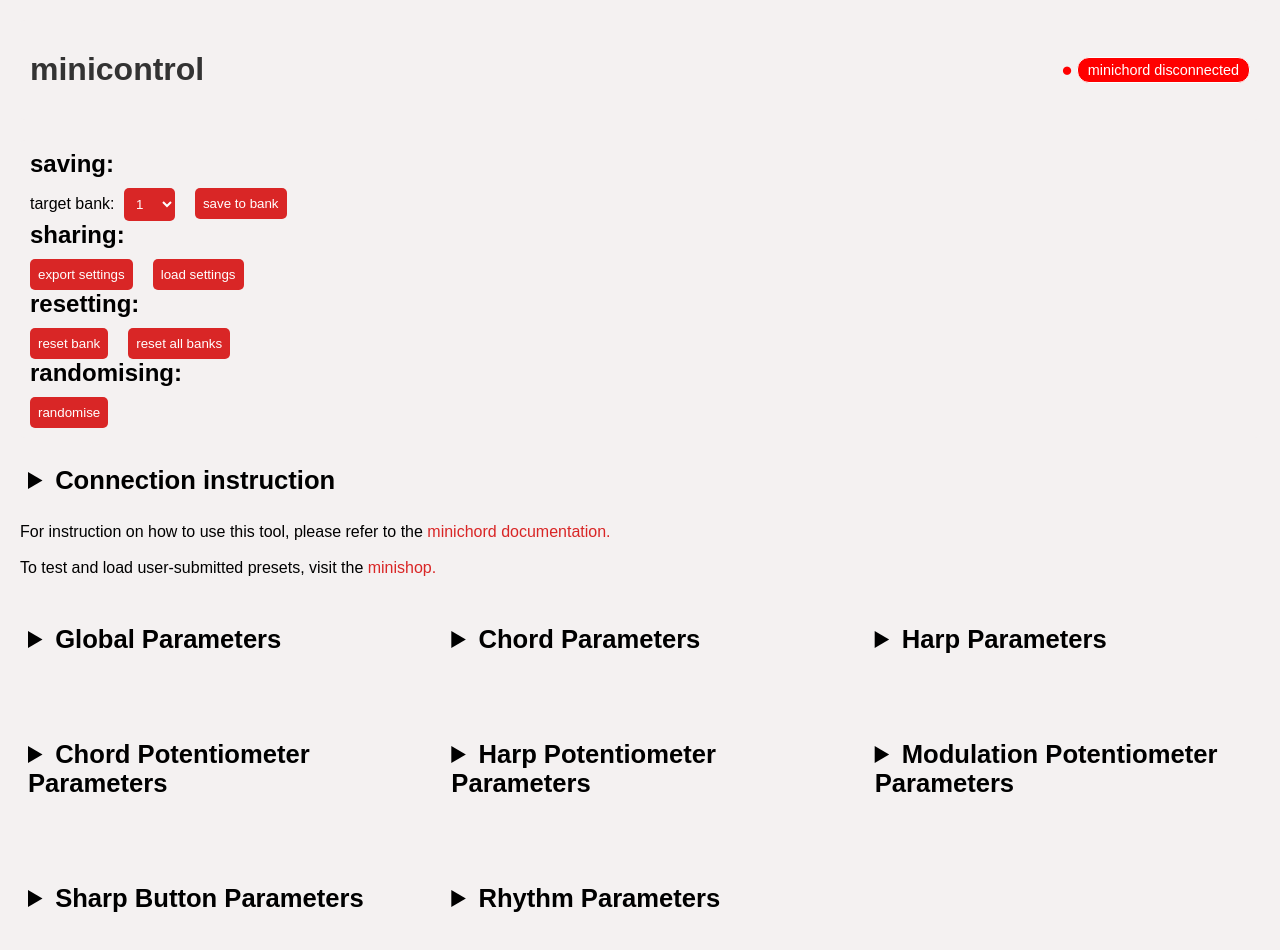
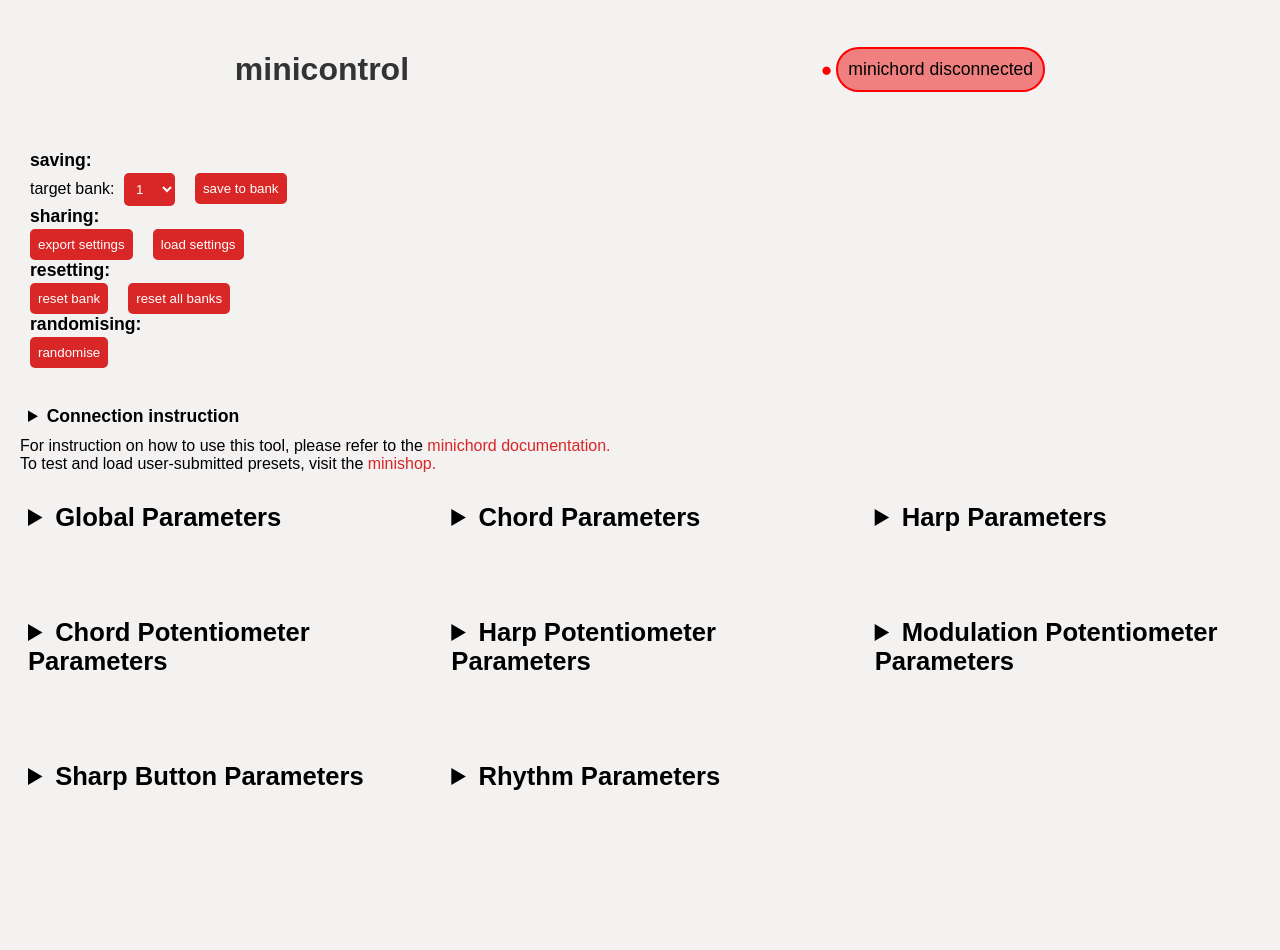
Before and after one commit to terminalwaltz/minicontrol, a plain HTML site: page index.html in a window 1280 px wide. After the commit the page ends 839 px from the top, so only its background shows below. Drawn offline with Linux system fonts and the light colour scheme.

Commit message:
More formatting, notification bubble, font sizes, padding, margins

```diff
--- a/index.html
+++ b/index.html
@@ -15,7 +15,7 @@
     }
     .status-header {
       display: flex;
-      justify-content: space-between;
+      justify-content: space-around;
       align-items: center;
       background-color: hsl(var(--primary-color-hue, 0), 10%, 95%);
       color: #333;
@@ -36,22 +36,22 @@
       color: red;
     }
     #notification-bubble {
-      padding: 4px 10px;
-      background: green;
-      color: #fff;
-      border: 1px solid #fff;
-      border-radius: 12px;
-      font-size: 0.9em;
+      padding: 10px 10px;
+      background: lightgreen;
+      color: black;
+      border: 2px solid green;
+      border-radius: 25px;
+      font-size: 1.1em;
       font-weight: 500;
       display: none;
     }
     .connected #notification-bubble {
-      background: green;
-      border: 1px solid #fff;
+      background: lightgreen;
+      border: 2px solid green;
     }
     .disconnected #notification-bubble {
-      background: red;
-      border: 1px solid #fff;
+      background: lightcoral;
+      border: 2px solid red;
     }
     #header {
       margin: 20px 0;
@@ -60,7 +60,7 @@
       border-radius: 5px;
     }
     .section {
-      margin-bottom: 10px;
+      margin-bottom: 2px;
     }
     .controls {
       display: flex;
@@ -196,7 +196,7 @@
     </div>
     <div id="header">
       <div class="section">
-        <h5 style="margin: 0; font-size: 1.5em;">saving:</h5>
+        <h5 style="margin: 0; font-size: 1.1em;">saving:</h5>
       </div>
       <div class="controls">
         <div class="button_div">
@@ -223,7 +223,7 @@
         </div>
       </div>
       <div class="section">
-        <h5 style="margin: 0; font-size: 1.5em;">sharing:</h5>
+        <h5 style="margin: 0; font-size: 1.1em;">sharing:</h5>
       </div>
       <div class="controls">
         <div class="button_div">
@@ -234,7 +234,7 @@
         </div>
       </div>
       <div class="section">
-        <h5 style="margin: 0; font-size: 1.5em;">resetting:</h5>
+        <h5 style="margin: 0; font-size: 1.1em;">resetting:</h5>
       </div>
       <div class="controls">
         <div class="button_div">
@@ -245,7 +245,7 @@
         </div>
       </div>
       <div class="section">
-        <h5 style="margin: 0; font-size: 1.5em;">randomising:</h5>
+        <h5 style="margin: 0; font-size: 1.1em;">randomising:</h5>
       </div>
       <div class="controls">
         <div class="button_div">
@@ -254,7 +254,7 @@
       </div>
     </div>
     <details>
-      <summary style="width: fit-content; font-size: 1.6em; font-weight: bold; cursor: pointer;">Connection instruction</summary>
+      <summary style="width: fit-content; font-size: 1.1em; font-weight: bold; cursor: pointer;">Connection instruction</summary>
       <ul style="padding-left: 20px;">
         <li>provide the system authorization for MIDI control</li>
         <li>use a recent version of Chrome</li>
@@ -264,9 +264,9 @@
         <strong id="information_text"></strong>
       </div>
     </div>
-    <div id="instruction_zone" style="margin: 20px 0;">
+    <div id="instruction_zone" style="margin: 2px 0;">
       For instruction on how to use this tool, please refer to the
-      <a href="../user_manual/#custom-presets">minichord documentation.</a><br><br>
+      <a href="../user_manual/#custom-presets">minichord documentation.</a><br>
       To test and load user-submitted presets, visit the
       <a href="https://minichord.com/minicontrol/minishop.html">minishop.</a>
     </div>
```
Also changed, not shown: index.js (+8 -8 lines), minichordcontroller.js (+6 -6 lines), 1 other file.
